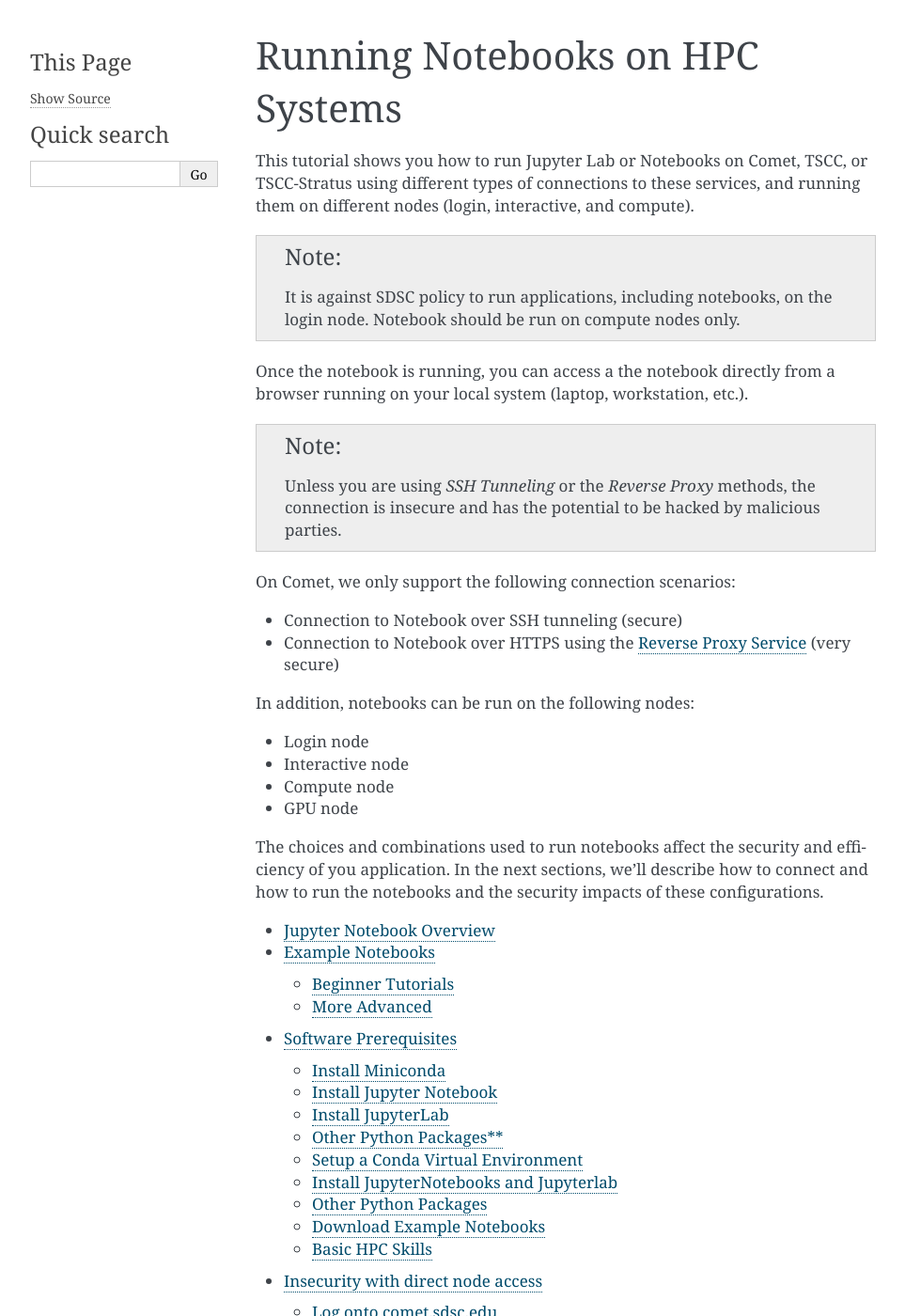
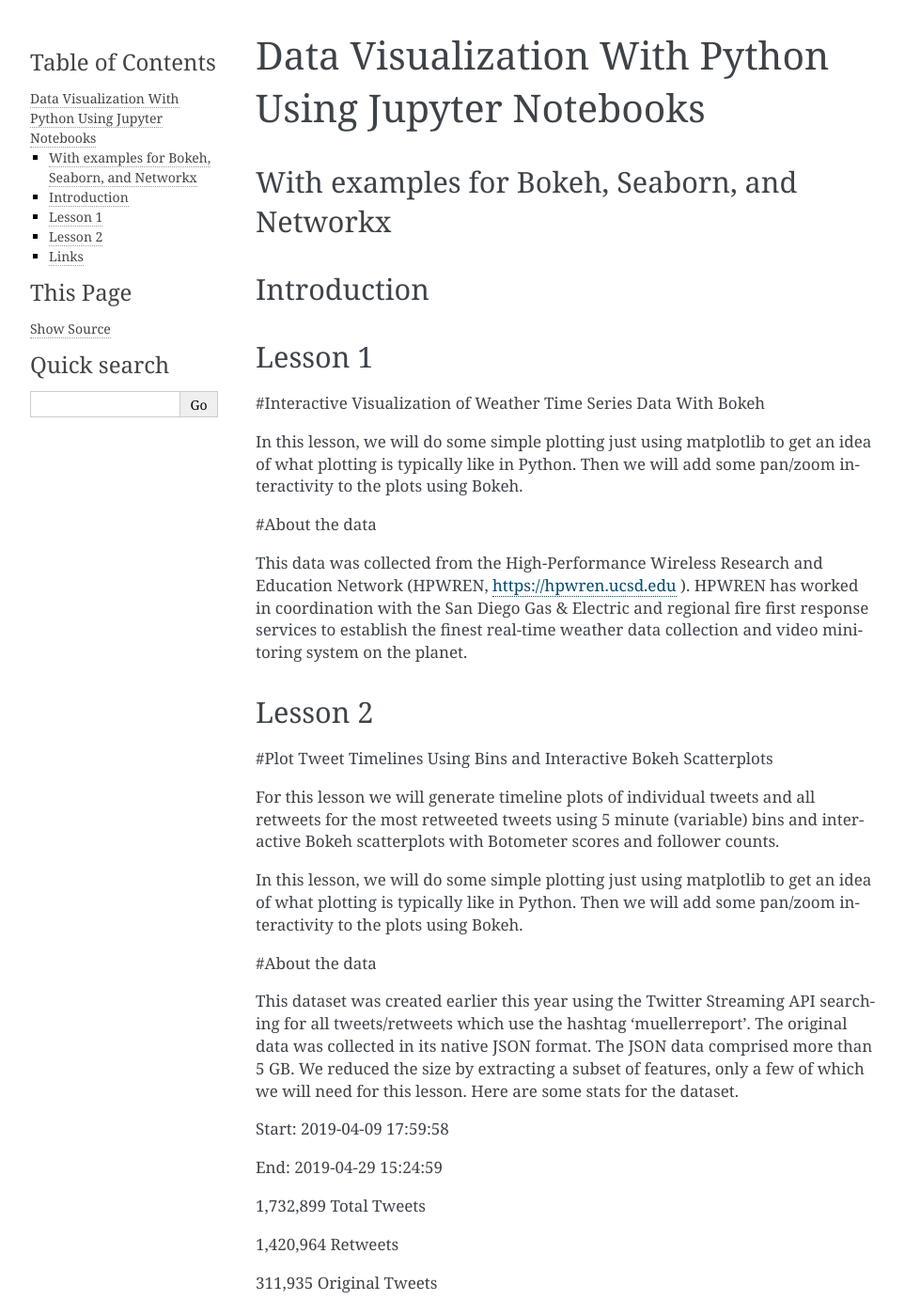
Before and after one commit to sdsc-hpc-training-org/data_vis_with_python, a Sphinx documentation site: the page built from Docs/source/index.rst, in a window 1280 px wide and 1400 px high. Shown: the whole window at 94% size, without its empty margins (148-1111 px from the left). Built offline with Sphinx 7.4.7, drawn with Linux system fonts in a browser that asks for light colours; some of the changed text lies outside the part shown.

Commit message:
Updated index.rst

```diff
--- a/Docs/source/index.rst
+++ b/Docs/source/index.rst
@@ -4,39 +4,61 @@
    contain the root `toctree` directive.
 
 ========================================
-Running Notebooks on HPC Systems
+Data Visualization With Python Using Jupyter Notebooks
 ========================================
 
-This tutorial shows you how to run Jupyter Lab or Notebooks on Comet, TSCC, or TSCC-Stratus using different types of connections to these services, and running them on different nodes (login, interactive, and compute).
+With examples for Bokeh, Seaborn, and Networkx
+----------------------------------------------
 
-.. note:: It is against SDSC policy to run applications, including notebooks, on the login node. Notebook should be run on compute nodes only.
+Introduction
+------------
 
-Once the notebook is running, you can access a the notebook directly from a browser running on your local system (laptop, workstation, etc.).
+Lesson 1
+--------
+#Interactive Visualization of Weather Time Series Data With Bokeh
 
-.. note:: Unless you are using `SSH Tunneling` or the `Reverse Proxy` methods, the connection is insecure and has the potential to be hacked by malicious parties.
+In this lesson, we will do some simple plotting just using matplotlib to get an idea of what plotting is typically like in Python. Then we will add some pan/zoom interactivity to the plots using Bokeh.
 
-On Comet, we only support the following connection scenarios:
+#About the data
 
-* Connection to Notebook over SSH tunneling (secure)
-* Connection to Notebook over HTTPS using the `Reverse Proxy Service <https://github.com/sdsc-hpc-training-org/reverse-proxy>`_  (very secure)
+This data was collected from the High-Performance Wireless Research and Education Network (HPWREN, https://hpwren.ucsd.edu ). HPWREN has worked in coordination with the San Diego Gas & Electric and regional fire first response services to establish the finest real-time weather data collection and video minitoring system on the planet.
 
-In addition, notebooks can be run on the following nodes:
+Lesson 2
+--------
+#Plot Tweet Timelines Using Bins and Interactive Bokeh Scatterplots
 
-* Login node
-* Interactive node
-* Compute node
-* GPU node
+For this lesson we will generate timeline plots of individual tweets and all retweets for the most retweeted tweets using 5 minute (variable) bins and interactive Bokeh scatterplots with Botometer scores and follower counts.
 
-The choices and combinations used to run notebooks affect the security and efficiency of you application. In the next sections, we'll describe how to connect and how to run the notebooks and the security impacts of these configurations.
+In this lesson, we will do some simple plotting just using matplotlib to get an idea of what plotting is typically like in Python. Then we will add some pan/zoom interactivity to the plots using Bokeh.
+
+#About the data
+
+This dataset was created earlier this year using the Twitter Streaming API searching for all tweets/retweets which use the hashtag 'muellerreport'. The original data was collected in its native JSON format. The JSON data comprised more than 5 GB. We reduced the size by extracting a subset of features, only a few of which we will need for this lesson. Here are some stats for the dataset.
+
+Start: 2019-04-09 17:59:58
+
+End: 2019-04-29 15:24:59
+
+1,732,899 Total Tweets
+
+1,420,964 Retweets
+
+311,935 Original Tweets
+
+Links
+-----
+.. _Wikipedia: https://www.wikipedia.org/
+.. _Linux kernel archive: https://www.kernel.org/
+
 
 .. toctree::
    :maxdepth: 2
 
    overview.md
+   lesson1.md
    examples.md
    prerequisites.md
    methods/httpConnect.md
    methods/tunneling.md
    methods/reverseProxy.md
    aboutus.md
-   contactus.md
```
Also changed, not shown: Docs/source/lesson1.md (renamed from Docs/source/contactus.md).
